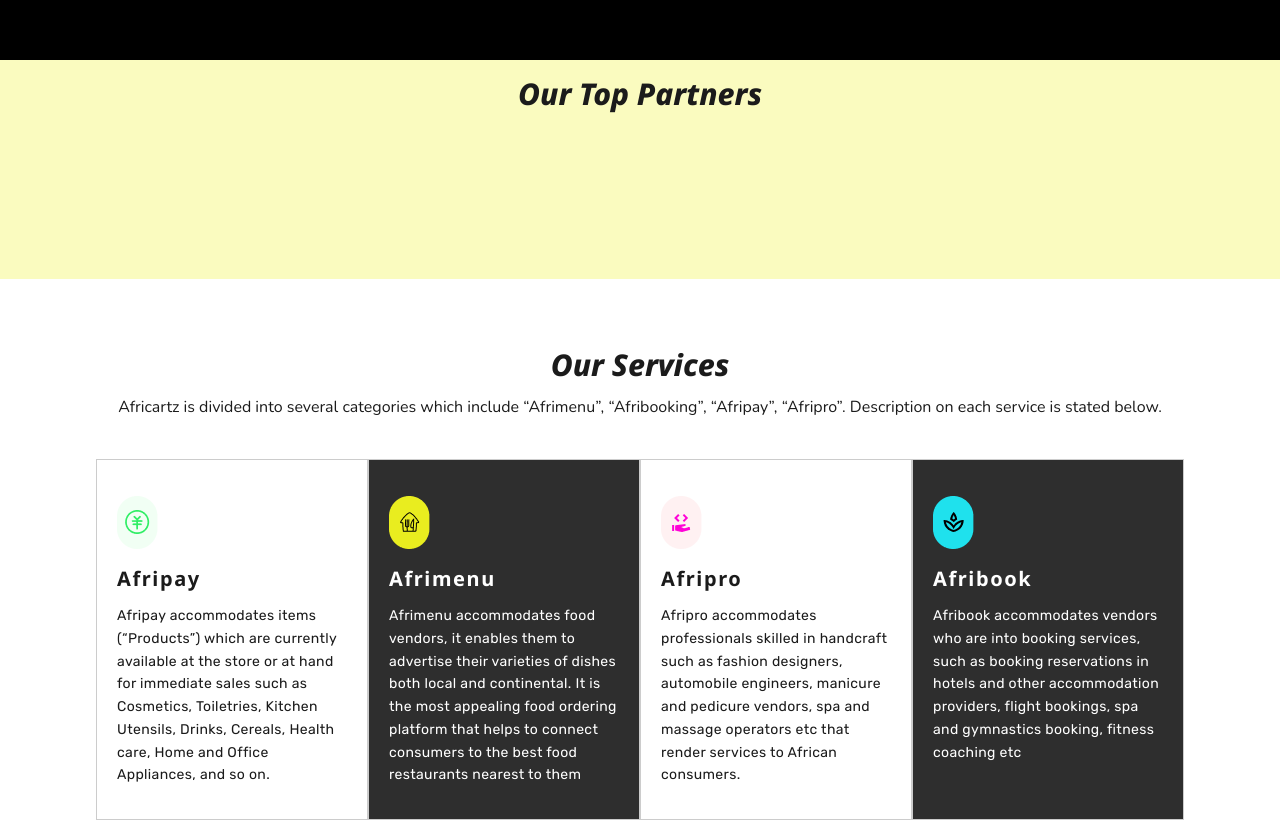
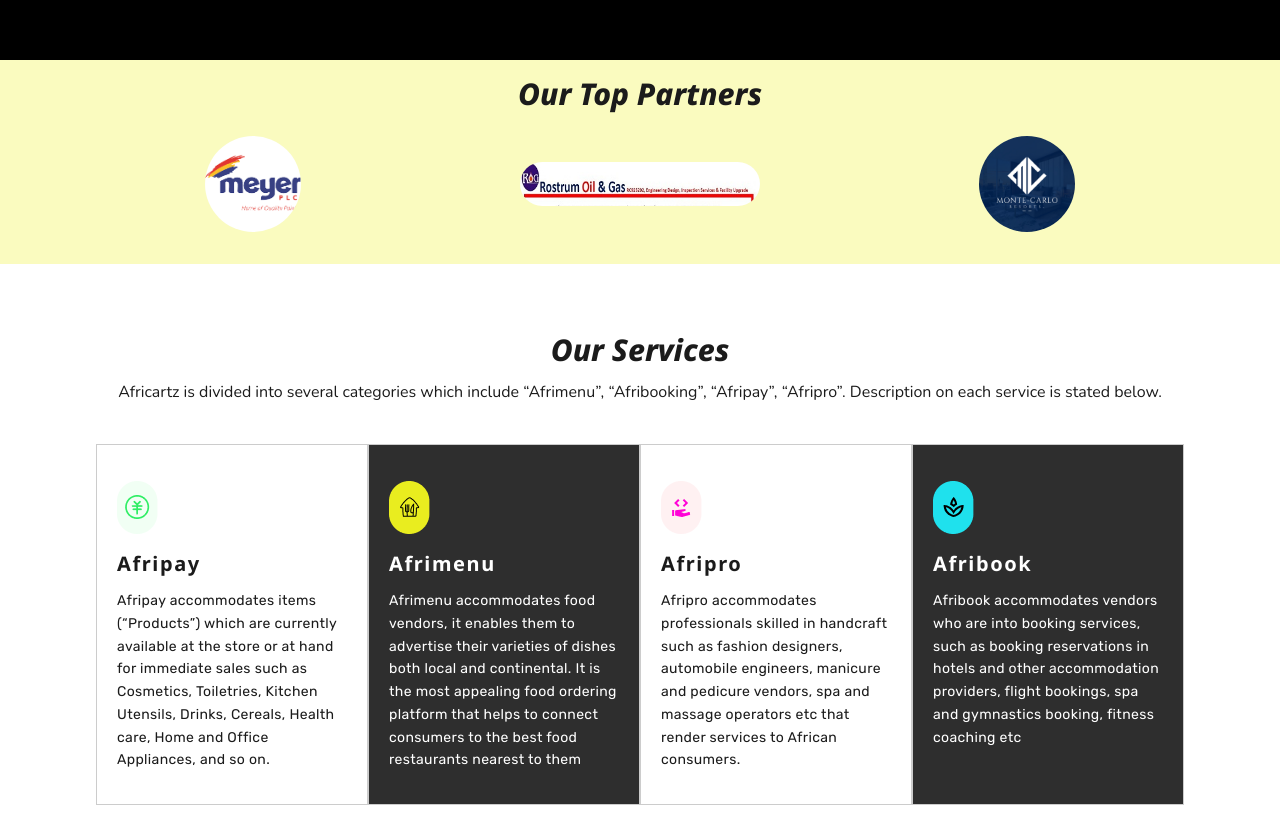
Before and after one commit to cephas-digital/africatz, a React (Vite) app: page / in a window 1280 px wide. Shown: the part 740-1561 px from the top of the page. Built offline with nearby package versions, Linux system fonts and the light colour scheme.

Commit message:
Remove marquee

```diff
--- a/src/footer.jsx
+++ b/src/footer.jsx
@@ -20,9 +20,9 @@ const Footer = () => {
               Africartz is aspiring to emerge as the largest and most renowned
               online retailing platform for trade in Africa at large.
             </p>
-            <a href="https://play.google.com/store/apps/details?id=com.africartzstore.com">
+            {/* <a href="https://play.google.com/store/apps/details?id=com.africartzstore.com">
               <ButtonComponent title="Get Started" />
-            </a>
+            </a> */}
           </div>
           <nav className="flex flex-col">
             <ScrollIntoView className="py-3" selector="#home">
@@ -43,11 +43,11 @@ const Footer = () => {
           </nav>
           <hr />
           <nav className="flex flex-col">
-            <a className="py-3" href="#">
+            <a className="py-3" href="https://africartz-web.vercel.app/terms-and-conditions">
               Terms of Service
             </a>
-            <a className="py-3" href="#">
-              Privacy
+            <a className="py-3" href="mailto:africartzstore@gmail.com">
+              Support
             </a>
           </nav>
           <hr />
--- a/src/index.jsx
+++ b/src/index.jsx
@@ -142,9 +142,25 @@ const Page = () => {
         >
           Our Top Partners
         </motion.h1>
-        <marquee>
-          <div className="flex flex-wrap items-center justify-between my-6">
+        {/* <marquee> */}
+          <div className="flex flex-wrap items-center justify-around my-6">
             <img
+              className="md:w-24 rounded-full w-12"
+              src={meyer}
+              alt="meyer"
+            />
+            <img
+              className="md:w-24 rounded-full w-12"
+              src={rostrum}
+              alt="rostrum"
+              style={{ width: '15rem' }}
+            />
+            <img
+              className="md:w-24 rounded-full w-12"
+              src={montecarlo}
+              alt="montecarlo"
+            />
+            {/* <img
               className="md:w-24 rounded-full w-12"
               src={meyer}
               alt="meyer"
@@ -158,26 +174,11 @@ const Page = () => {
               className="md:w-24 rounded-full w-12"
               src={montecarlo}
               alt="montecarlo"
-            />
-            <img
-              className="md:w-24 rounded-full w-12"
-              src={meyer}
-              alt="meyer"
-            />
-            <img
-              className="md:w-24 rounded-full w-12"
-              src={rostrum}
-              alt="rostrum"
-            />
-            <img
-              className="md:w-24 rounded-full w-12"
-              src={montecarlo}
-              alt="montecarlo"
-            />
+            /> */}
             {/* <img className="md:w-auto w-12" src={brent} alt="brent" />
             <img className="md:w-auto w-12" src={ace} alt="ace" /> */}
           </div>
-        </marquee>
+        {/* </marquee> */}
       </section>
 
       <Services />
```
